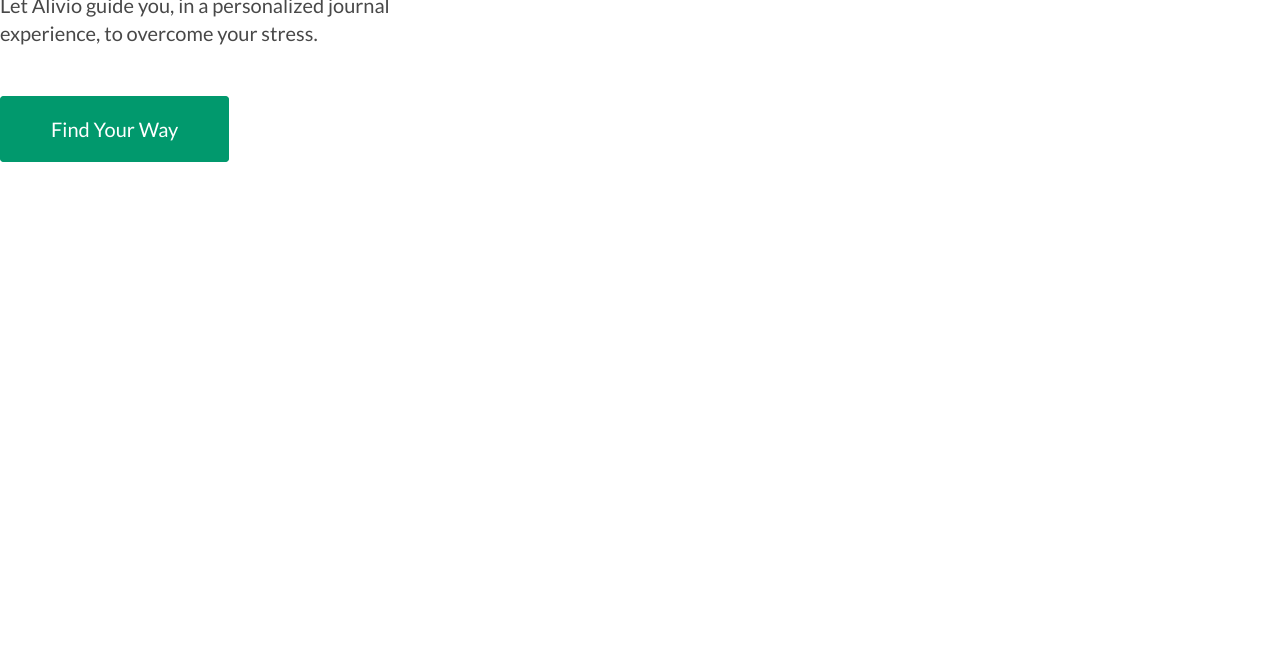
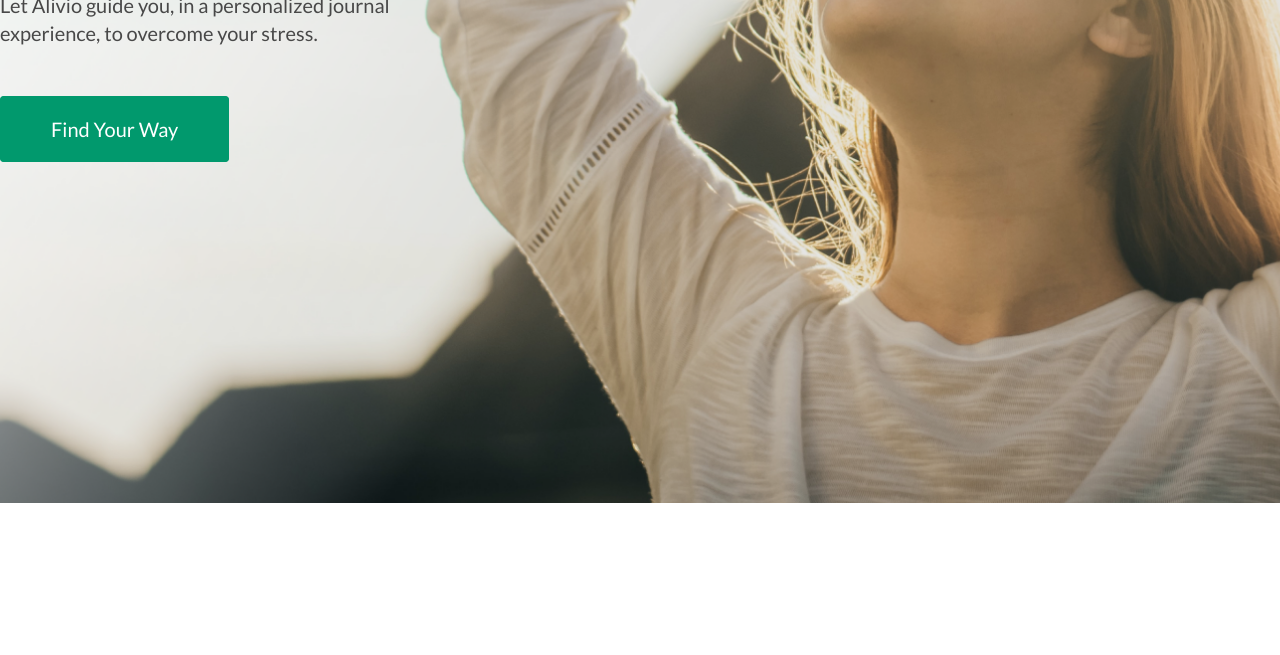
Before and after one commit to Wostok1944/Alivio, a plain HTML site: page index.html in a window 1280 px wide. Shown: the part 472-1127 px from the top of the page. Drawn offline with Linux system fonts and the light colour scheme.

Commit message:
Update style.css

```diff
--- a/css/style.css
+++ b/css/style.css
@@ -111,7 +111,7 @@
 .header__content-wrapper {
     width: 100%;
     height: 890px;
-    background: url(images/header/headerBG.png) center no-repeat;
+    background: url(../images/header/headerBG.png) center no-repeat;
     background-size: cover;
 }
 
```
